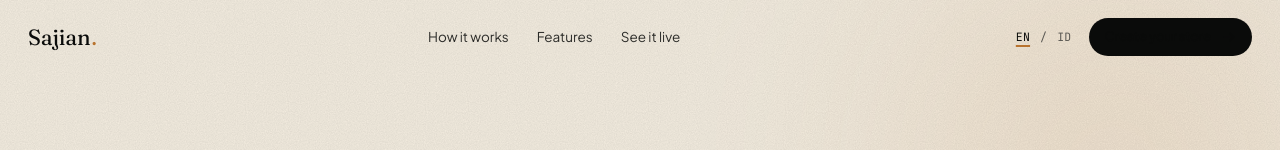
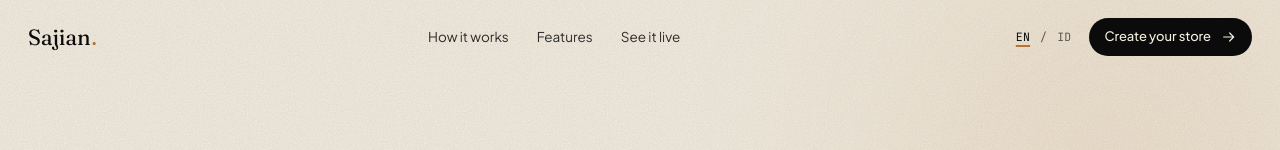
Before and after one commit to rochmanofenna/sajian, a Next.js app: page / in a window 1280 px wide. Shown: the top 150 px of the page. Built offline with nearby package versions, Linux system fonts and the light colour scheme.

Commit message:
fix(marketing): lift btn specificity so primary label stops inheriting ink color

```diff
--- a/src/app/globals.css
+++ b/src/app/globals.css
@@ -58,7 +58,7 @@ body {
   overflow-x: clip;
 }
 
-.sj-marketing a { color: inherit; text-decoration: none; }
+.sj-marketing a { text-decoration: none; }
 .sj-marketing button { font-family: inherit; }
 
 /* ── Backdrop decoration ─────────────────────────────────────────────── */
@@ -189,7 +189,9 @@ body {
 
 /* ── Buttons ─────────────────────────────────────────────────────────── */
 
-.sj-btn {
+/* Button styles — written at 0,1,1 specificity so inherited link colour
+   from Tailwind preflight (a { color: inherit }) can't win. */
+.sj-marketing .sj-btn {
   display: inline-flex;
   align-items: center;
   gap: 10px;
@@ -201,22 +203,23 @@ body {
   letter-spacing: -0.005em;
   transition: transform 180ms ease, background 180ms ease, color 180ms ease, border-color 180ms ease;
   border: 1px solid transparent;
+  cursor: pointer;
 }
-.sj-btn--sm { height: 38px; padding: 0 14px; font-size: 13px; }
-.sj-btn--primary {
+.sj-marketing .sj-btn--sm { height: 38px; padding: 0 14px; font-size: 13px; }
+.sj-marketing .sj-btn--primary {
   background: var(--ink);
   color: var(--paper);
 }
-.sj-btn--primary:hover {
+.sj-marketing .sj-btn--primary:hover {
   background: var(--forest);
   transform: translateY(-1px);
 }
-.sj-btn--ghost {
+.sj-marketing .sj-btn--ghost {
   background: transparent;
   color: var(--ink);
   border-color: rgba(10, 11, 10, 0.2);
 }
-.sj-btn--ghost:hover {
+.sj-marketing .sj-btn--ghost:hover {
   border-color: var(--ink);
   background: rgba(10, 11, 10, 0.04);
 }
```
